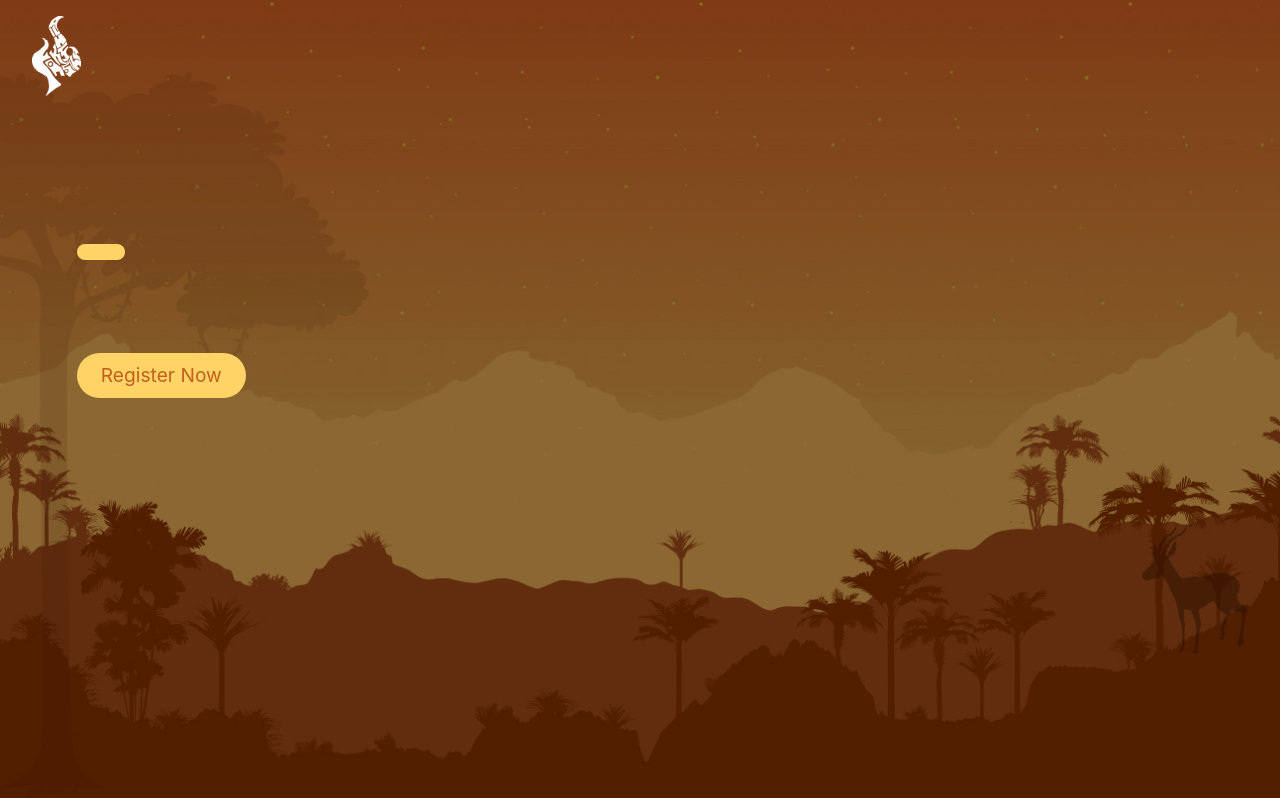
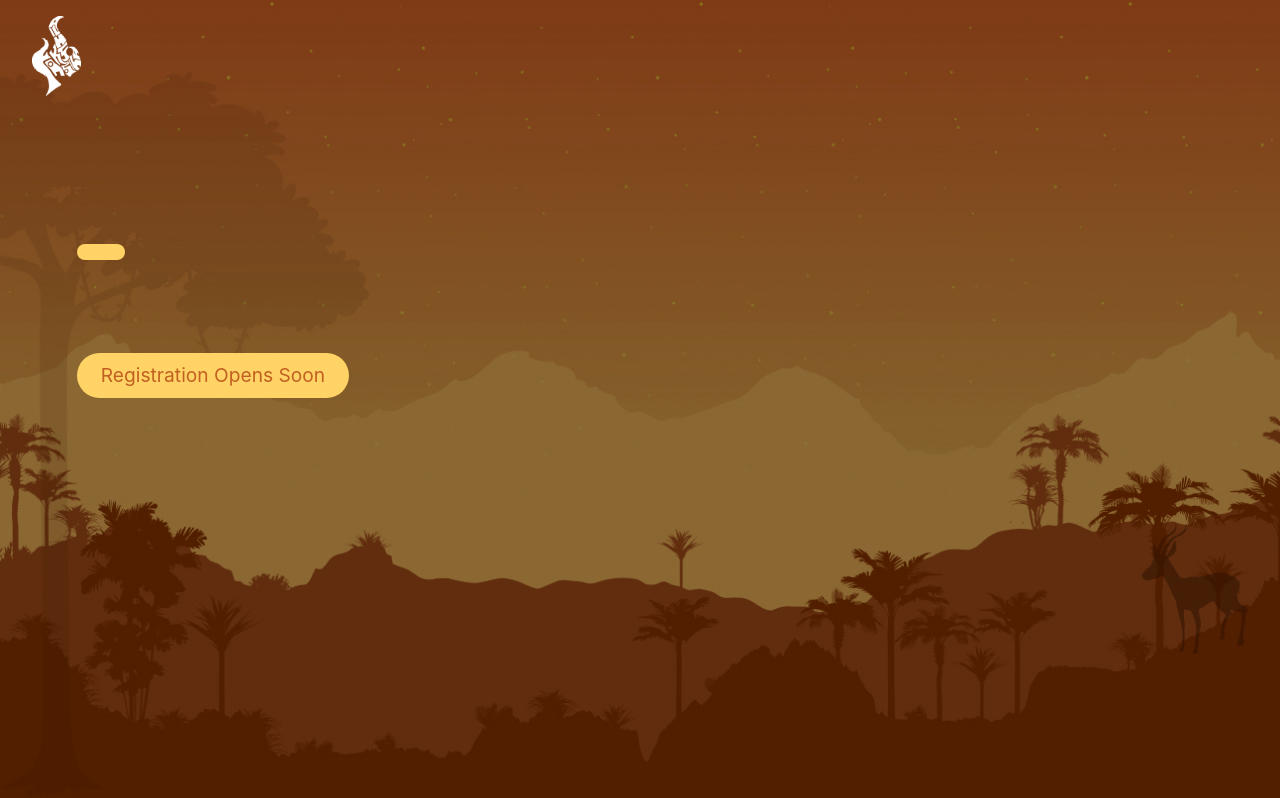
Before and after one commit to Legal-Pirates-Official/Takshashila-2k22, a React (Create React App) app: page /culturalEvents/1/1 in a window 1280 px wide. Built offline with nearby package versions, Linux system fonts and the light colour scheme.

Commit message:
Disables Registration Button

```diff
--- a/src/App.css
+++ b/src/App.css
@@ -80,3 +80,7 @@
 .tkheader > a > img {
   height: 80px;
 }
+.disabled {
+  pointer-events: none;
+  cursor: default;
+}
--- a/src/screens/EventData/CulturalEventData.jsx
+++ b/src/screens/EventData/CulturalEventData.jsx
@@ -41,7 +41,7 @@ function CulturalEventData() {
             ))}
           </div>
           <div>
-            <EventsAtag href={event?.link}>Register Now</EventsAtag>
+            <EventsAtag href={event?.link} className="disabled">Registration Opens Soon</EventsAtag>
           </div>
         </EventsDiv>
         <ContentDiv >
--- a/src/screens/EventData/TechnicalEventData.jsx
+++ b/src/screens/EventData/TechnicalEventData.jsx
@@ -39,7 +39,7 @@ function TechnicalEventData() {
             ))}
           </div>
           <div>
-            <EventsAtag href={event?.link}>Register Now</EventsAtag>
+            <EventsAtag href={event?.link} className="disabled">Registration Opens Soon</EventsAtag>
           </div>
         </EventsDiv>
         <ContentDiv >
```
